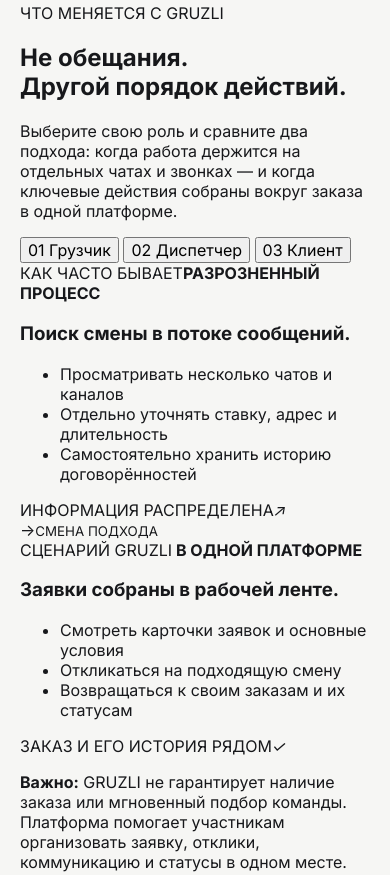
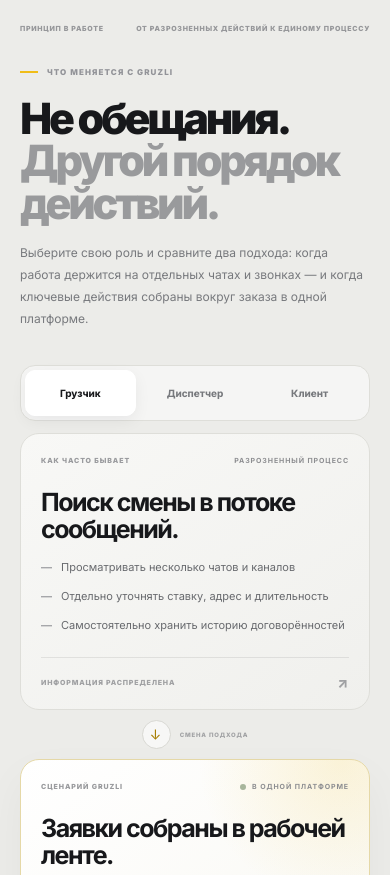
Before and after one commit to borzenkoofficial-lab/Gruzli_official, a website built with Vite: page index.html in a window 390 px wide. Shown: the part 6335-7210 px from the top of the page. Built offline with nearby package versions, Linux system fonts and the light colour scheme.

Commit message:
Style GRUZLI workflow comparison section

```diff
--- a/src/styles.css
+++ b/src/styles.css
@@ -369,3 +369,63 @@ body.lightbox-open{overflow:hidden}
  .story-manifesto:after{font-size:220px;top:-35px}
 }
 @media(prefers-reduced-motion:reduce){.story-section *{scroll-behavior:auto}}
+
+
+/* GRUZLI / Role-based workflow contrast */
+.contrast-section{padding-top:116px;padding-bottom:112px;background:#ecece9;border-top:1px solid #e2e2de;border-bottom:1px solid #e2e2de}
+.contrast-topline{display:flex;justify-content:space-between;gap:20px;color:#96979a;font-size:8px;font-weight:850;letter-spacing:.15em}
+.contrast-heading{display:grid;grid-template-columns:1.1fr .9fr;align-items:end;gap:70px;margin-top:50px}
+.contrast-overline{display:flex;align-items:center;gap:9px;margin:0 0 20px;color:#929398;font-size:8px;font-weight:850;letter-spacing:.14em}
+.contrast-overline i{width:18px;height:2px;background:var(--yellow)}
+.contrast-heading h2{margin:0;font-size:clamp(45px,6vw,76px);line-height:.98;letter-spacing:-.075em;font-weight:850}
+.contrast-heading h2 em{color:#999a9c;font-style:normal}
+.contrast-heading>p{max-width:430px;margin:0 0 5px;color:#77797d;font-size:13px;line-height:1.85}
+.contrast-switch{display:flex;gap:7px;margin-top:45px;padding:6px;border:1px solid #deded9;border-radius:15px;background:rgba(255,255,255,.52);width:max-content;max-width:100%}
+.contrast-tab{min-height:46px;padding:0 17px;display:flex;align-items:center;gap:10px;border:1px solid transparent;border-radius:10px;background:transparent;color:#77797d;font:inherit;font-size:11px;font-weight:750;cursor:pointer;transition:background .22s,color .22s,border-color .22s,box-shadow .22s}
+.contrast-tab>span{color:#a1a2a5;font-size:8px;font-weight:850}
+.contrast-tab:hover{color:var(--ink)}
+.contrast-tab.is-active{background:#fff;border-color:#fff;color:var(--ink);box-shadow:0 5px 16px rgba(23,24,27,.06)}
+.contrast-tab.is-active>span{color:#a77e00}
+.contrast-panel{display:grid;grid-template-columns:minmax(0,1fr) 76px minmax(0,1fr);align-items:stretch;gap:14px;margin-top:17px;outline:none}
+.contrast-card{position:relative;min-width:0;min-height:315px;padding:28px 29px 23px;border:1px solid #deded9;border-radius:19px;background:#f8f8f6;display:flex;flex-direction:column;overflow:hidden}
+.contrast-card-before{background:linear-gradient(145deg,#f8f8f6,#f0f0ed)}
+.contrast-card-after{border-color:#e5d8a7;background:radial-gradient(circle at 92% 0%,rgba(240,189,24,.15),transparent 34%),linear-gradient(145deg,#fff,#f8f7f1);box-shadow:0 18px 45px rgba(23,24,27,.045)}
+.contrast-card-head{display:flex;justify-content:space-between;align-items:center;gap:12px;color:#9a9b9e;font-size:7px;font-weight:850;letter-spacing:.13em}
+.contrast-card-head>b{display:flex;align-items:center;gap:6px;color:#8d8e91;font-size:7px}
+.contrast-card-head>b i{width:6px;height:6px;border-radius:50%;background:#a8b69c}
+.contrast-card h3{max-width:390px;margin:36px 0 22px;font-size:clamp(22px,2.5vw,31px);line-height:1.08;letter-spacing:-.06em}
+.contrast-card ul{display:grid;gap:14px;padding:0;margin:0 0 30px;list-style:none}
+.contrast-card li{position:relative;padding-left:20px;color:#686a6e;font-size:11px;line-height:1.6}
+.contrast-card li:before{position:absolute;left:0;top:0;color:#a1a2a5;content:"—";font-weight:700}
+.contrast-card-after li:before{color:#a77e00;content:"✓"}
+.contrast-card-foot{display:flex;justify-content:space-between;align-items:center;gap:12px;margin-top:auto;padding-top:16px;border-top:1px solid rgba(23,24,27,.09);color:#a0a1a3;font-size:7px;font-weight:850;letter-spacing:.12em}
+.contrast-card-after .contrast-card-foot i{color:#a77e00}
+.contrast-card-foot i{font-size:14px;font-style:normal}
+.contrast-transition{display:flex;flex-direction:column;align-items:center;justify-content:center;gap:9px;color:#a3a4a6}
+.contrast-transition span{width:38px;height:38px;display:grid;place-items:center;border:1px solid #d7d7d2;border-radius:50%;background:rgba(255,255,255,.58);color:#a77e00;font-size:17px}
+.contrast-transition small{writing-mode:vertical-rl;color:#a3a4a6;font-size:6px;font-weight:850;letter-spacing:.14em}
+.contrast-bottom{display:flex;align-items:center;justify-content:space-between;gap:24px;margin-top:22px}
+.contrast-bottom p{max-width:760px;margin:0;color:#929397;font-size:9px;line-height:1.75}
+.contrast-bottom p b{color:#686a6e}
+.contrast-link{flex:0 0 auto;display:inline-flex;align-items:center;gap:15px;color:#34363a;font-size:10px;font-weight:750;transition:color .2s}
+.contrast-link:hover{color:#a77e00}
+.contrast-link span{color:#a77e00;font-size:16px}
+@media(max-width:780px){
+  .contrast-section{padding-top:76px;padding-bottom:78px}
+  .contrast-topline{font-size:7px;letter-spacing:.1em}
+  .contrast-heading{grid-template-columns:1fr;gap:18px;margin-top:34px}
+  .contrast-heading h2{font-size:clamp(43px,10vw,65px)}
+  .contrast-heading>p{font-size:12px}
+  .contrast-switch{width:100%;display:grid;grid-template-columns:repeat(3,minmax(0,1fr));margin-top:30px;gap:4px;padding:4px}
+  .contrast-tab{justify-content:center;gap:6px;padding:0 5px;font-size:10px}
+  .contrast-tab>span{display:none}
+  .contrast-panel{grid-template-columns:1fr;gap:9px;margin-top:12px}
+  .contrast-card{min-height:0;padding:22px 20px 18px}
+  .contrast-card h3{margin:24px 0 16px;font-size:25px}
+  .contrast-card ul{gap:11px;margin-bottom:23px}
+  .contrast-transition{flex-direction:row;gap:9px;padding:1px 0}
+  .contrast-transition span{width:29px;height:29px;font-size:14px;transform:rotate(90deg)}
+  .contrast-transition small{writing-mode:initial;font-size:6px}
+  .contrast-bottom{align-items:flex-start;flex-direction:column;gap:15px;margin-top:18px}
+}
+@media(prefers-reduced-motion:reduce){.contrast-tab{transition:none}}
```
